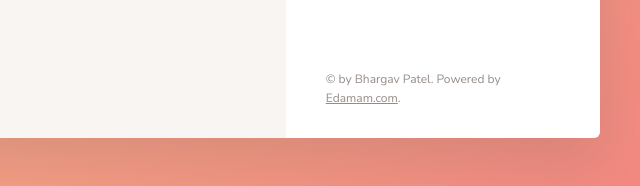
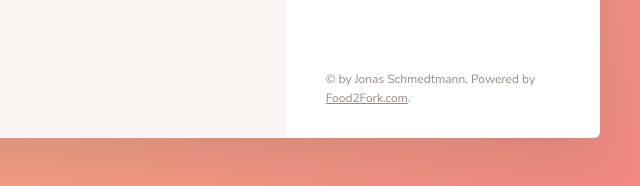
Before and after one commit to bhargav-patel-97/forkify-js-project, a website built with webpack: page dist/index.html in a window 1280 px wide. Shown: the part 1013-1199 px from the top of the page, 640-1280 px from the left. Built offline with nearby package versions, Linux system fonts and the light colour scheme.

Commit message:
Adding updates in the branch

```diff
--- a/dist/index.html
+++ b/dist/index.html
@@ -429,8 +429,8 @@
             </ul>
 
             <div class="copyright">
-                &copy; by Bhargav Patel. Powered by
-                <a href="http://edamam.com" target="_blank" class="link">Edamam.com</a>.
+                &copy; by Jonas Schmedtmann. Powered by
+                <a href="http://food2fork.com" target="_blank" class="link">Food2Fork.com</a>.
             </div>
 
         </div>
```
Also changed, not shown: README.md.
